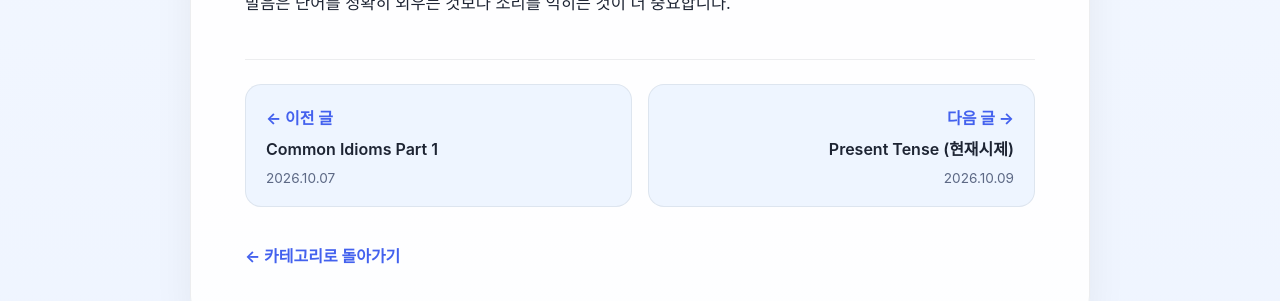
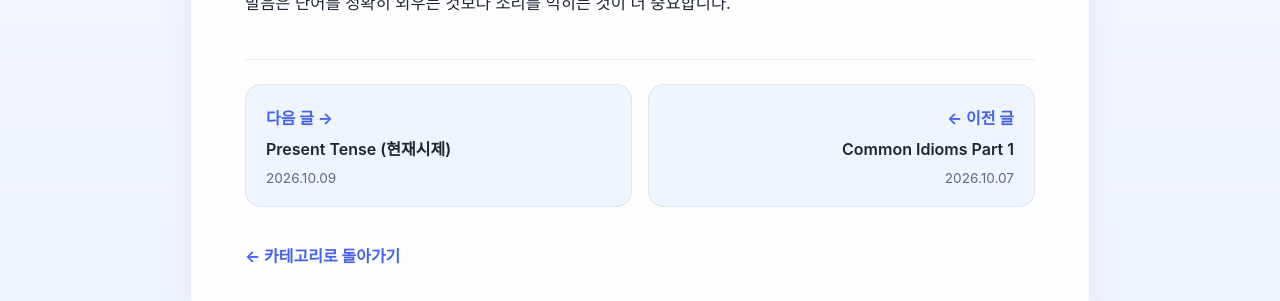
Before and after one commit to sofajohnlee/blog, a Jekyll site: the page built from _posts/2026-10-08-vowel-sounds.md, in a window 1280 px wide and 1400 px high, scrolled down 352 px. Shown: the part 863-1164 px from the top of the window. Built offline with Jekyll 4.4.1, drawn with Linux system fonts in a browser that asks for light colours.

Commit message:
Show next post before previous post in navigation

```diff
--- a/_layouts/post.html
+++ b/_layouts/post.html
@@ -18,13 +18,6 @@ layout: default
     {{ content }}
   </div>
   <nav class="post-navigation" aria-label="학습 기록 앞뒤 이동">
-    {% if page.previous %}
-      <a class="post-navigation-link" href="{{ page.previous.url | relative_url }}" rel="prev">
-        <span class="post-navigation-label">← 이전 글</span>
-        <span class="post-navigation-title">{{ page.previous.title | escape }}</span>
-        <time datetime="{{ page.previous.date | date_to_xmlschema }}">{{ page.previous.date | date: "%Y.%m.%d" }}</time>
-      </a>
-    {% endif %}
     {% if page.next %}
       <a class="post-navigation-link post-navigation-next" href="{{ page.next.url | relative_url }}" rel="next">
         <span class="post-navigation-label">다음 글 →</span>
@@ -32,6 +25,13 @@ layout: default
         <time datetime="{{ page.next.date | date_to_xmlschema }}">{{ page.next.date | date: "%Y.%m.%d" }}</time>
       </a>
     {% endif %}
+    {% if page.previous %}
+      <a class="post-navigation-link post-navigation-previous" href="{{ page.previous.url | relative_url }}" rel="prev">
+        <span class="post-navigation-label">← 이전 글</span>
+        <span class="post-navigation-title">{{ page.previous.title | escape }}</span>
+        <time datetime="{{ page.previous.date | date_to_xmlschema }}">{{ page.previous.date | date: "%Y.%m.%d" }}</time>
+      </a>
+    {% endif %}
   </nav>
   <a class="back-link" href="{{ '/categories/' | relative_url }}">← 카테고리로 돌아가기</a>
 </article>
--- a/styles.css
+++ b/styles.css
@@ -462,7 +462,7 @@ img {
   font-size: 0.85rem;
 }
 
-.post-navigation-next {
+.post-navigation-previous {
   grid-column: 2;
   text-align: right;
 }
@@ -472,7 +472,7 @@ img {
     grid-template-columns: 1fr;
   }
 
-  .post-navigation-next {
+  .post-navigation-previous {
     grid-column: 1;
   }
 }
```
